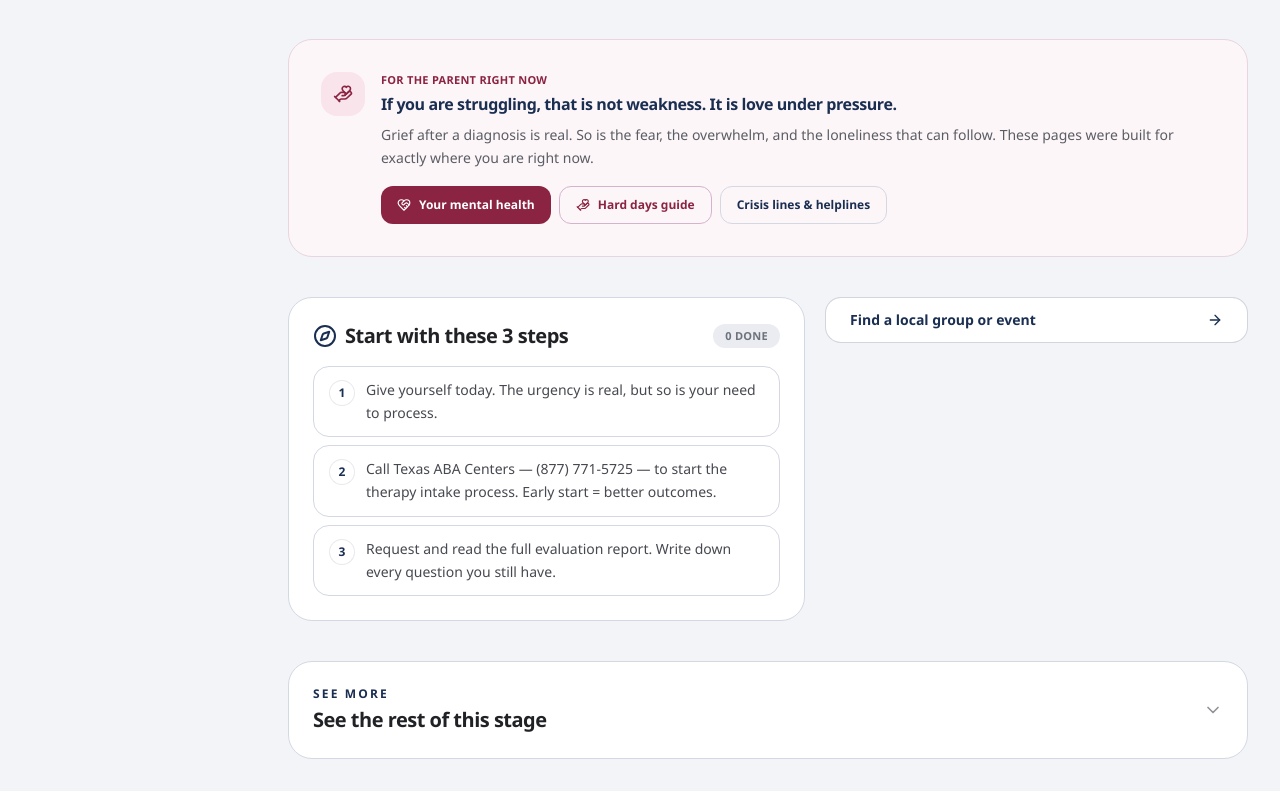
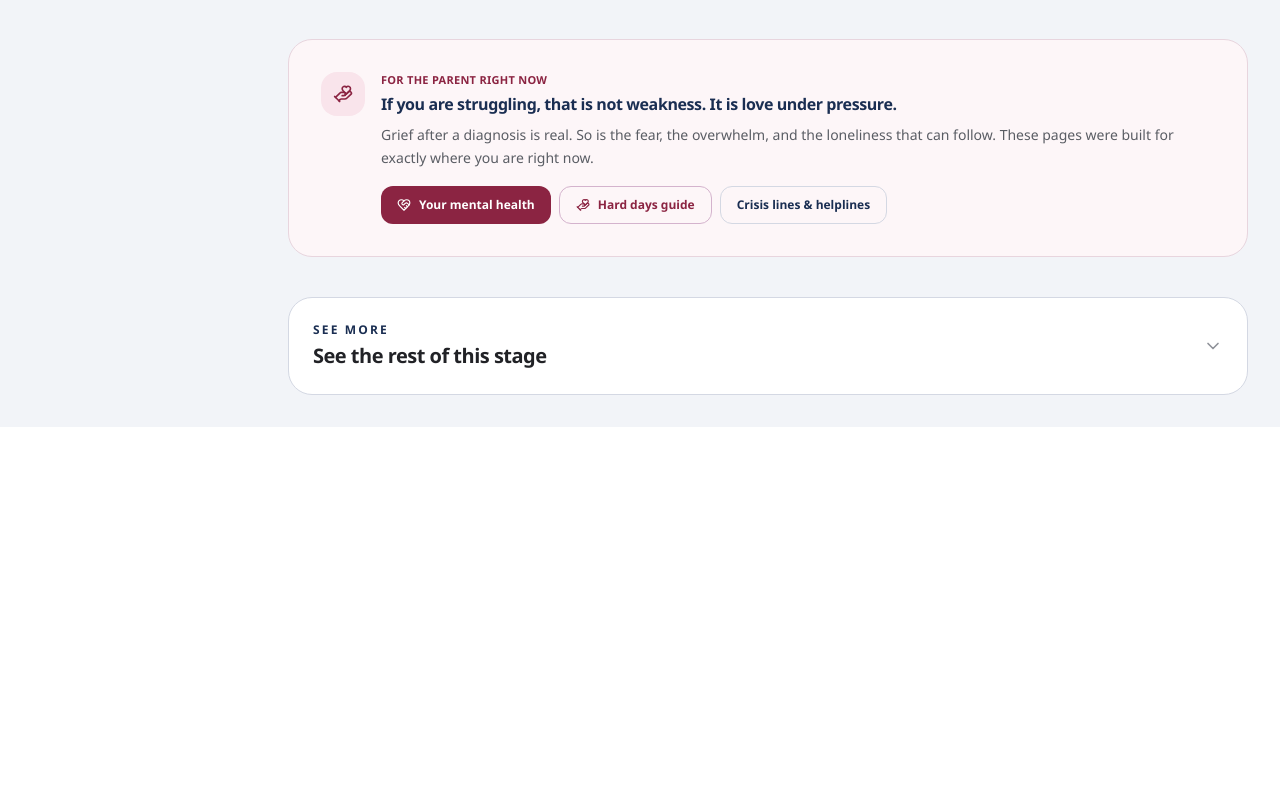
Before and after one commit to kstring00/CG2, a Next.js app: page /support/next-steps in a window 1280 px wide. Shown: the part 1987-2778 px from the top of the page. After the commit the page ends 2414 px from the top, so only its background shows below. Built offline with nearby package versions, Linux system fonts and the light colour scheme.

Commit message:
remove: Start with these 3 steps section from next-steps page

```diff
--- a/src/app/support/next-steps/page.tsx
+++ b/src/app/support/next-steps/page.tsx
@@ -453,66 +453,7 @@ function NextStepsPageInner() {
         </section>
       )}
 
-      <section className="grid gap-5 xl:grid-cols-[1.1fr_0.9fr]">
-        <article className="rounded-3xl border border-surface-border bg-white p-5 sm:p-6">
-          <div className="flex items-center justify-between gap-3">
-            <div className="flex items-center gap-2">
-              <Compass className="h-4.5 w-4.5 text-primary" />
-              <h2 className="section-title">Start with these 3 steps</h2>
-            </div>
-            <span className="rounded-full bg-surface-muted px-3 py-1 text-[11px] font-semibold uppercase tracking-wide text-brand-muted-500">
-              {checkedSet.size} done
-            </span>
-          </div>
 
-          <div className="mt-4 space-y-2">
-            {firstSteps.map((item, index) => {
-              const isDone = checkedSet.has(index);
-              return (
-                <button
-                  key={item}
-                  onClick={() => toggleCheck(index)}
-                  className={`flex w-full items-start gap-3 rounded-2xl border px-4 py-3 text-left transition-colors ${
-                    isDone
-                      ? 'border-green-200 bg-green-50'
-                      : 'border-surface-border hover:bg-surface-muted'
-                  }`}
-                >
-                  <div className="mt-0.5 flex h-6 w-6 shrink-0 items-center justify-center rounded-full bg-white text-xs font-semibold text-primary ring-1 ring-primary/10">
-                    {index + 1}
-                  </div>
-                  <div className="min-w-0 flex-1">
-                    <p className={`text-sm leading-relaxed ${isDone ? 'text-green-700 line-through' : 'text-brand-muted-700'}`}>
-                      {item}
-                    </p>
-                  </div>
-                  {isDone && <CheckCircle2 className="mt-0.5 h-5 w-5 shrink-0 text-green-600" />}
-                </button>
-              );
-            })}
-          </div>
-        </article>
-
-        <div className="space-y-5">
-          {featuredResource && (
-            <article className="rounded-3xl border border-surface-border bg-white p-5">
-              <div className="flex items-center gap-2">
-                <BookOpen className="h-4.5 w-4.5 text-primary" />
-                <h2 className="section-title">Helpful right now</h2>
-              </div>
-              <h3 className="mt-4 text-lg font-semibold text-brand-muted-900">{featuredResource.title}</h3>
-              <p className="mt-2 text-sm leading-relaxed text-brand-muted-600">{featuredResource.whyNow}</p>
-              <Link href="/support/resources" className="mt-4 inline-flex items-center gap-2 text-sm font-semibold text-primary hover:underline">
-                Find help for this stage <ArrowRight className="h-4 w-4" />
-              </Link>
-            </article>
-          )}
-
-          <Link href="/support/community" className="btn-secondary w-full justify-between py-3">
-            Find a local group or event <ArrowRight className="h-4 w-4" />
-          </Link>
-        </div>
-      </section>
 
       <details className="group rounded-3xl border border-surface-border bg-white p-5 sm:p-6">
         <summary className="flex cursor-pointer list-none items-center justify-between gap-3 [&::-webkit-details-marker]:hidden">
```
